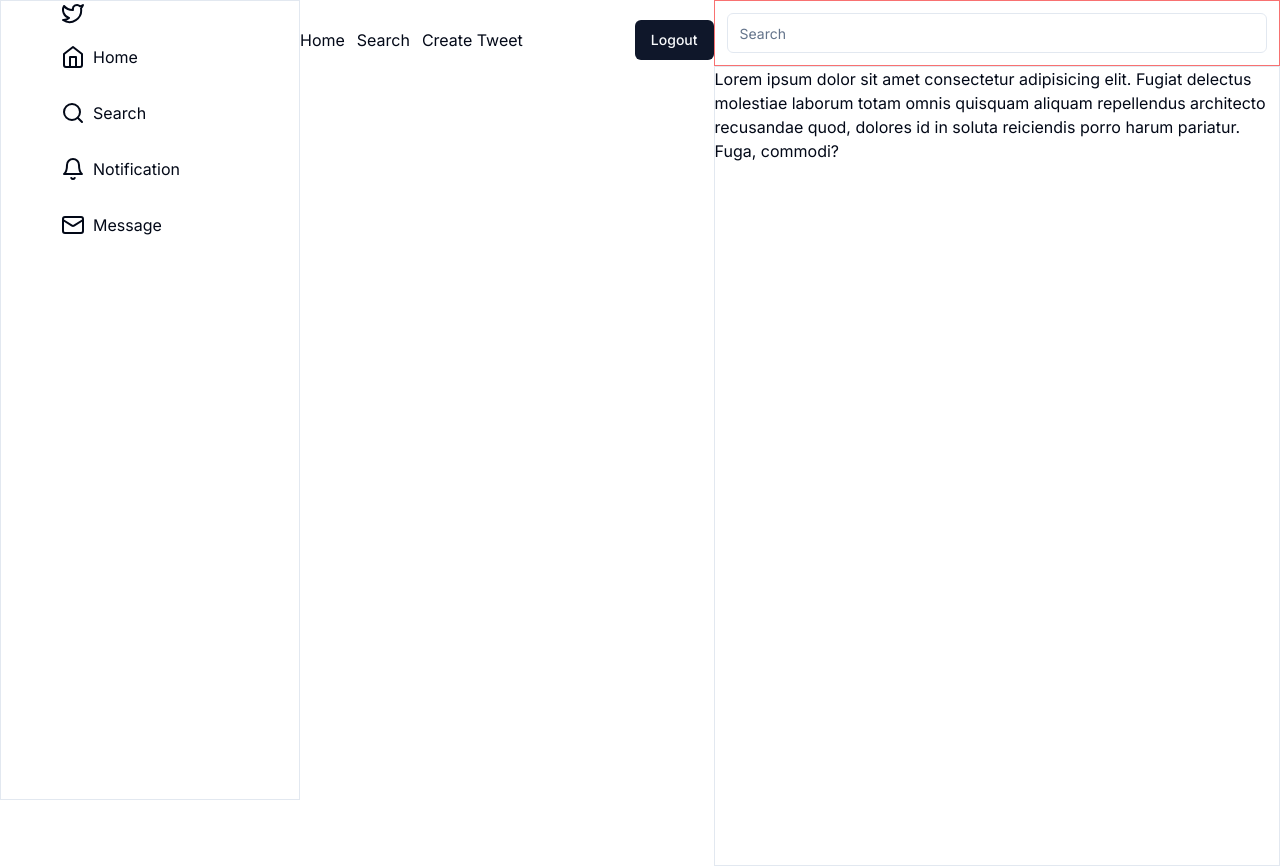
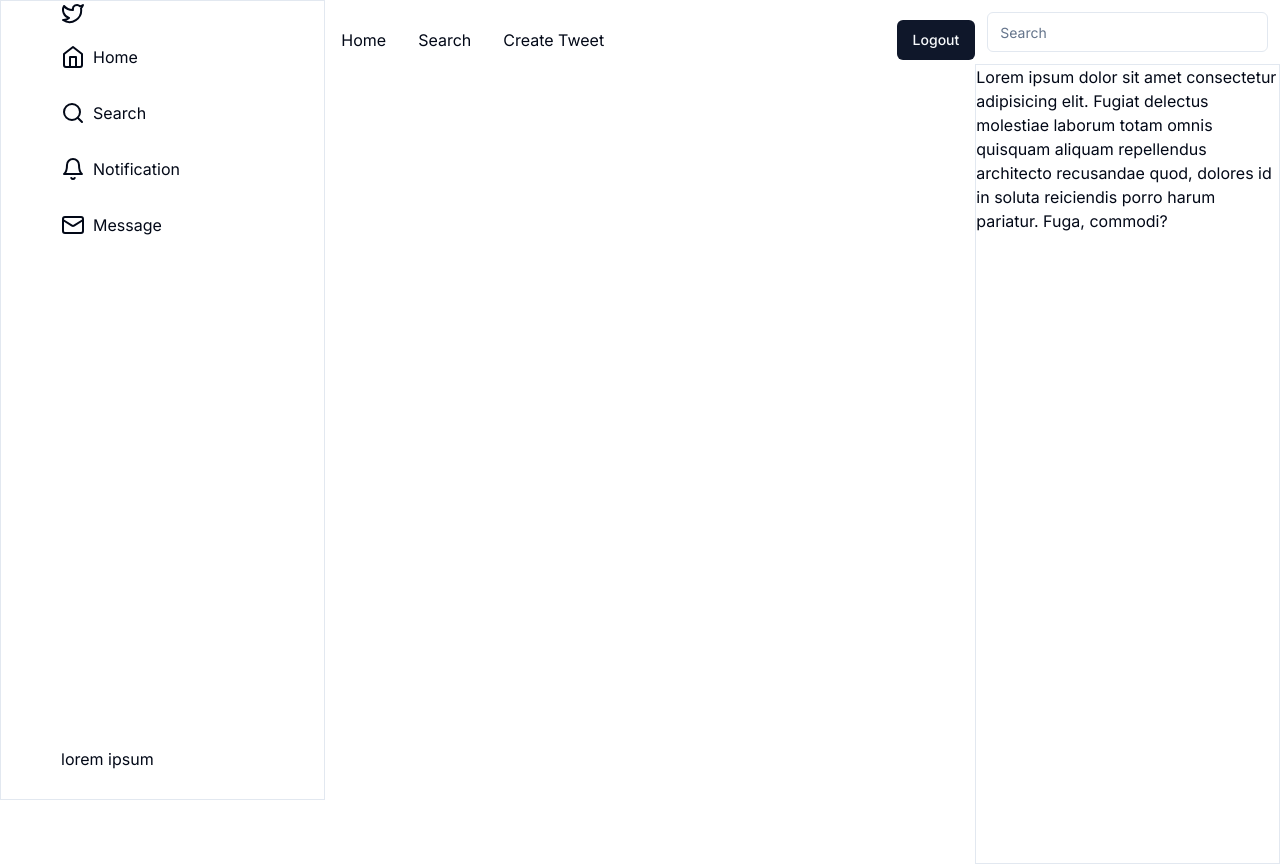
Before and after one commit to mhmadamrii/tweetify, a Next.js app: page /homepage in a window 1280 px wide. Built offline with nearby package versions, Linux system fonts and the light colour scheme; no server answers; the database is empty.

Commit message:
feat loading

```diff
--- a/src/app/(authentication)/login/page.tsx
+++ b/src/app/(authentication)/login/page.tsx
@@ -1,5 +1,6 @@
 'use client';
 
+import React from 'react';
 import Link from 'next/link';
 import useStore from '~/store';
 
@@ -9,6 +10,7 @@
 import { Input } from '~/components/ui/input';
 import { apiLoginUser } from '~/actions/auth.action';
 import { z } from 'zod';
+import { cn } from '~/lib/utils';
 import { Button } from '~/components/ui/button';
 import { useToast } from '~/components/ui/use-toast';
 
@@ -31,6 +33,29 @@
   }),
 });
 
+const LoadingSpinner = React.memo(() => {
+  return (
+    <div role="status">
+      <svg
+        aria-hidden="true"
+        className="h-6 w-6 animate-spin fill-black text-gray-200 dark:text-gray-600"
+        viewBox="0 0 100 101"
+        fill="none"
+        xmlns="http://www.w3.org/2000/svg"
+      >
+        <path
+          d="M100 50.5908C100 78.2051 77.6142 100.591 50 100.591C22.3858 100.591 0 78.2051 0 50.5908C0 22.9766 22.3858 0.59082 50 0.59082C77.6142 0.59082 100 22.9766 100 50.5908ZM9.08144 50.5908C9.08144 73.1895 27.4013 91.5094 50 91.5094C72.5987 91.5094 90.9186 73.1895 90.9186 50.5908C90.9186 27.9921 72.5987 9.67226 50 9.67226C27.4013 9.67226 9.08144 27.9921 9.08144 50.5908Z"
+          fill="currentColor"
+        />
+        <path
+          d="M93.9676 39.0409C96.393 38.4038 97.8624 35.9116 97.0079 33.5539C95.2932 28.8227 92.871 24.3692 89.8167 20.348C85.8452 15.1192 80.8826 10.7238 75.2124 7.41289C69.5422 4.10194 63.2754 1.94025 56.7698 1.05124C51.7666 0.367541 46.6976 0.446843 41.7345 1.27873C39.2613 1.69328 37.813 4.19778 38.4501 6.62326C39.0873 9.04874 41.5694 10.4717 44.0505 10.1071C47.8511 9.54855 51.7191 9.52689 55.5402 10.0491C60.8642 10.7766 65.9928 12.5457 70.6331 15.2552C75.2735 17.9648 79.3347 21.5619 82.5849 25.841C84.9175 28.9121 86.7997 32.2913 88.1811 35.8758C89.083 38.2158 91.5421 39.6781 93.9676 39.0409Z"
+          fill="currentFill"
+        />
+      </svg>
+    </div>
+  );
+});
+
 export default function Login() {
   const store = useStore();
   const router = useRouter();
@@ -49,14 +74,14 @@
     try {
       await apiLoginUser(JSON.stringify(data));
     } catch (error) {
+      toast({
+        title: 'Error',
+        description: error?.toString(),
+      });
       console.log('error', error);
     } finally {
       store.setRequestLoading(false);
       router.push('/homepage');
-      toast({
-        title: 'Successful',
-        description: 'Lorem ipsum dolor',
-      });
     }
   }
 
@@ -75,7 +100,12 @@
               <FormItem>
                 <FormLabel>Email</FormLabel>
                 <FormControl>
-                  <Input placeholder="shadcn" {...field} />
+                  <Input
+                    className="disabled:bg-slate-100"
+                    disabled={store.requestLoading}
+                    placeholder="shadcn"
+                    {...field}
+                  />
                 </FormControl>
                 <FormDescription>
                   This is your public display name.
@@ -92,7 +122,12 @@
               <FormItem>
                 <FormLabel>Password</FormLabel>
                 <FormControl>
-                  <Input placeholder="shadcn" {...field} />
+                  <Input
+                    className="disabled:bg-slate-100"
+                    disabled={store.requestLoading}
+                    placeholder="shadcn"
+                    {...field}
+                  />
                 </FormControl>
                 <FormDescription>
                   This is your email address for the account.
@@ -101,8 +136,13 @@
               </FormItem>
             )}
           />
-          <Button className="w-full" type="submit">
-            Submit
+          <Button
+            className={cn('w-full', {
+              'border border-black bg-white': store.requestLoading,
+            })}
+            type="submit"
+          >
+            {store.requestLoading ? <LoadingSpinner /> : 'Submit'}
           </Button>
         </form>
       </Form>
--- a/src/app/api/auth/login/route.ts
+++ b/src/app/api/auth/login/route.ts
@@ -12,7 +12,6 @@
 export async function POST(req: NextRequest) {
   try {
     const body = (await req.json()) as LoginUserInput;
-    console.log('body credentials', body);
     const data = LoginUserSchema.parse(body);
 
     const user = await prisma.user.findUnique({
--- a/src/components/shared/leftbar.tsx
+++ b/src/components/shared/leftbar.tsx
@@ -27,8 +27,8 @@
 
 export default function Leftbar() {
   return (
-    <section className="sticky top-0 flex h-screen min-w-[100px] flex-col items-end gap-2 border p-0 sm:min-w-[100px] sm:items-start sm:pl-[40px] md:min-w-[200px] lg:min-w-[300px]">
-      <div className="flex w-full justify-end px-5 sm:justify-normal">
+    <section className="sticky top-0 flex h-screen w-[100px] flex-col items-end gap-2 border p-0 sm:w-[100px] sm:items-end sm:pl-[40px] md:min-w-[200px] md:items-start lg:w-[600px]">
+      <div className="flex w-full justify-end px-5 sm:justify-end md:justify-normal">
         <Twitter />
       </div>
       {navLists.map((item, idx) => (
@@ -43,6 +43,9 @@
           </div>
         </Link>
       ))}
+      <div className="absolute bottom-4 flex flex-1 cursor-pointer rounded-full px-5 py-3 hover:bg-gray-200">
+        <p>lorem ipsum</p>
+      </div>
     </section>
   );
 }
--- a/src/components/shared/navbar.tsx
+++ b/src/components/shared/navbar.tsx
@@ -1,5 +1,20 @@
 import Link from 'next/link';
 import { Button } from '../ui/button';
+
+const navLinks = [
+  {
+    label: 'Home',
+    link: '/homepage',
+  },
+  {
+    label: 'Search',
+    link: '/search',
+  },
+  {
+    label: 'Create Tweet',
+    link: '/tweet/create-tweet',
+  },
+];
 
 export default function Navbar({
   handleLogout,
@@ -8,10 +23,16 @@
 }) {
   return (
     <section className="sticky top-0 flex h-[80px] w-full items-center justify-between backdrop-blur-sm">
-      <nav className="flex w-full items-center gap-3">
-        <Link href="/homepage">Home</Link>
-        <Link href="/search">Search</Link>
-        <Link href="/tweet/create-tweet">Create Tweet</Link>
+      <nav className="flex h-full w-full items-center">
+        {navLinks.map((item, idx) => (
+          <Link
+            key={idx}
+            href={item.link}
+            className="flex h-full items-center px-4 hover:backdrop-blur-lg"
+          >
+            {item.label}
+          </Link>
+        ))}
       </nav>
       <Button onClick={handleLogout}>Logout</Button>
     </section>
--- a/src/components/shared/rightbar.tsx
+++ b/src/components/shared/rightbar.tsx
@@ -2,8 +2,8 @@
 
 export default function Rightbar() {
   return (
-    <div className="hidden min-w-[100px] flex-col sm:hidden sm:min-w-[100px] md:flex lg:min-w-[300px]">
-      <div className="sticky right-0 top-0 border border-red-400 p-3">
+    <div className="hidden w-[100px] flex-col sm:hidden sm:min-w-[100px] md:flex lg:w-[600px]">
+      <div className="sticky right-0 top-0 bg-white p-3">
         <Input type="text" placeholder="Search" />
       </div>
 
```
